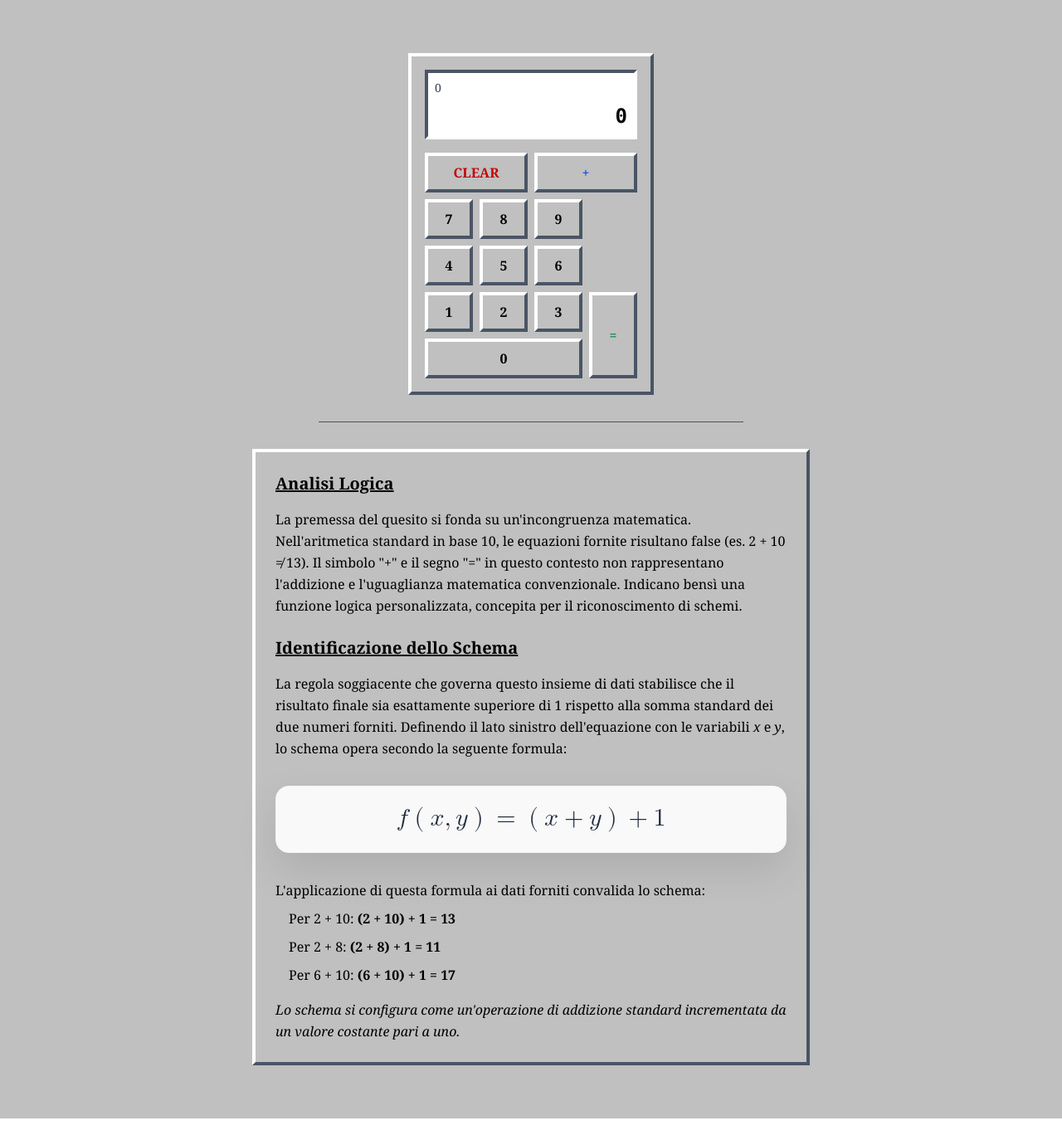
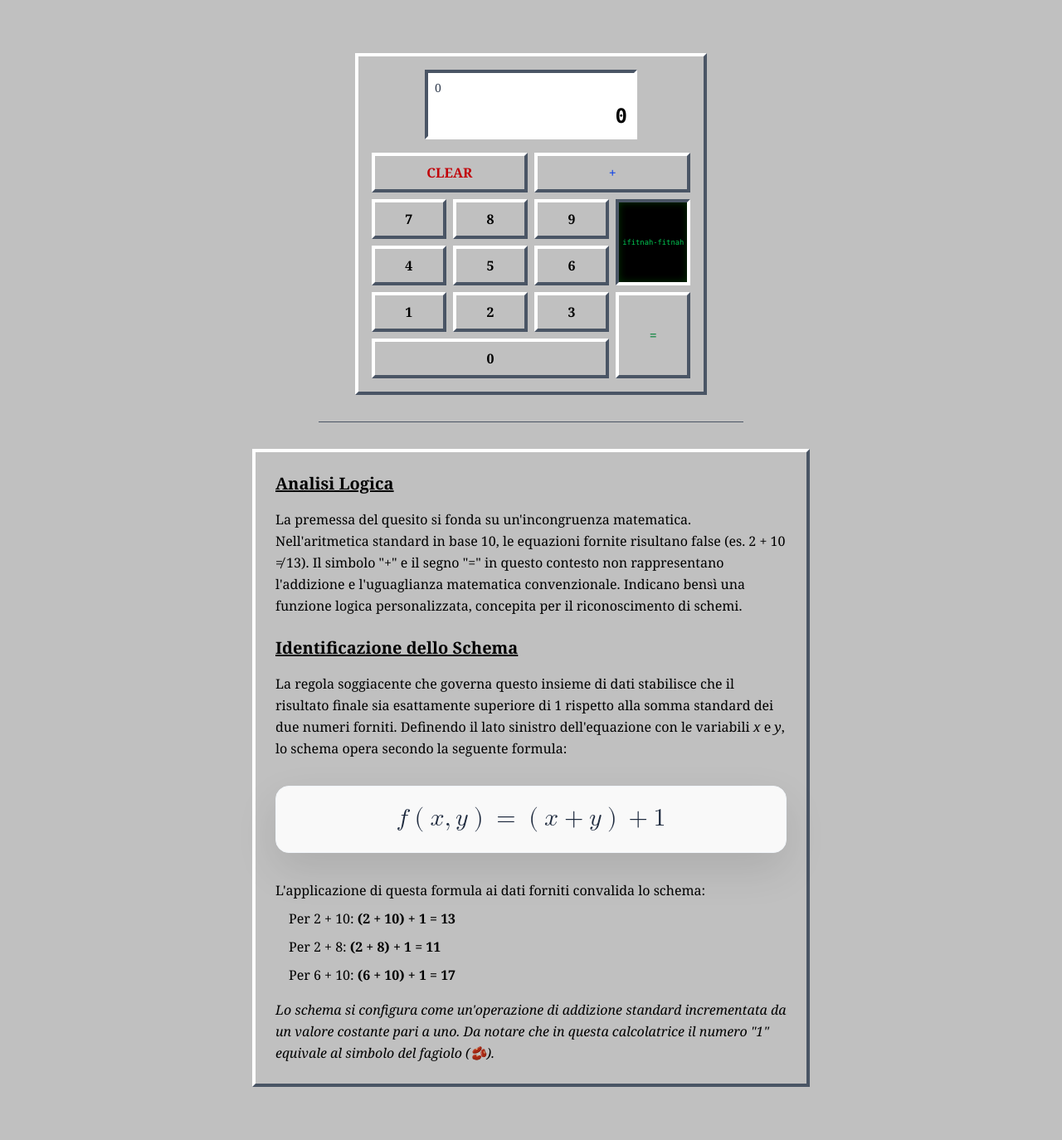
Before and after one commit to legato-sonata/stretto, a SvelteKit app: page / in a window 1280 px wide. Shown: the whole page at 83% size. Before the commit the page ends 1348 px from the top, so only its background shows below. Built offline with nearby package versions, Linux system fonts and the light colour scheme.

Commit message:
feat: add amoled terminal and bean symbol explanation

```diff
--- a/src/routes/+page.svelte
+++ b/src/routes/+page.svelte
@@ -1,9 +1,22 @@
 <script>
+	import { onMount } from 'svelte';
+
 	// Calculator State
 	let currentInput = $state('0');
 	let history = $state([]); // Stores tokens like ['1', '+', '20']
 	let isCalculated = $state(false);
 	let startNewInput = $state(false);
+
+	const amoledQuote = "Saya sebetulnya sudah diam 4,5 tahun, difitnah-fitnah saya diam, dihujat saya diam, dijelekin saya juga diam, dicela direndahkan saya juga diam, dihujat dihina dina saya diam. Tapi hari ini di Yogya saya sampaikan saya akan lawan. Ingat sekali lagi, akan saya lawan! Bukan untuk diri saya, tapi ini untuk negara";
+	const amoledChunks = amoledQuote.match(/.{1,14}(?:\s|$)/g) || [];
+	let currentChunkIndex = $state(0);
+
+	onMount(() => {
+		const interval = setInterval(() => {
+			currentChunkIndex = (currentChunkIndex + 1) % amoledChunks.length;
+		}, 1200);
+		return () => clearInterval(interval);
+	});
 
 	function calculateSequence(tokens) {
 		if (tokens.length === 0) return 0;
@@ -109,15 +122,16 @@
 					</button>
 				{/each}
 
-				<div class="bg-[#c0c0c0]"></div>
+				<!-- Tiny AMOLED Terminal -->
+				<div class="row-span-2 bg-black text-green-500 font-mono text-[0.55rem] leading-tight p-1 flex items-center justify-center text-center overflow-hidden border-4 border-t-gray-600 border-l-gray-600 border-b-white border-r-white shadow-[inset_0_0_10px_rgba(0,255,0,0.2)]">
+					{amoledChunks[currentChunkIndex]}
+				</div>
 
 				{#each [4, 5, 6] as num}
 					<button onclick={() => inputDigit(num)} class="bg-[#c0c0c0] border-4 border-t-white border-l-white border-b-gray-600 border-r-gray-600 active:border-t-gray-600 active:border-l-gray-600 active:border-b-white active:border-r-white py-2 font-bold">
 						{num}
 					</button>
 				{/each}
-
-				<div class="bg-[#c0c0c0]"></div>
 
 				{#each [1, 2, 3] as num}
 					<button onclick={() => inputDigit(num)} class="bg-[#c0c0c0] border-4 border-t-white border-l-white border-b-gray-600 border-r-gray-600 active:border-t-gray-600 active:border-l-gray-600 active:border-b-white active:border-r-white py-2 font-bold">
@@ -177,7 +191,7 @@
 				<li>Per 6 + 10: <b>(6 + 10) + 1 = 17</b></li>
 			</ul>
 			<p class="mt-4">
-				<i>Lo schema si configura come un'operazione di addizione standard incrementata da un valore costante pari a uno.</i>
+				<i>Lo schema si configura come un'operazione di addizione standard incrementata da un valore costante pari a uno. Da notare che in questa calcolatrice il numero "1" equivale al simbolo del fagiolo (🫘).</i>
 			</p>
 		</div>
 	</center>
```
